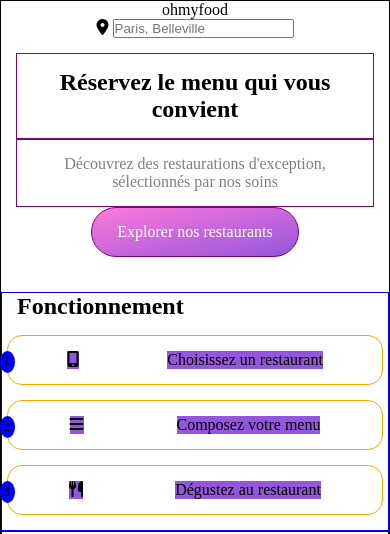
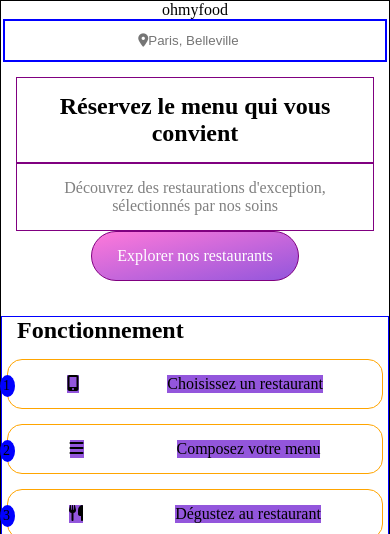
Before and after one commit to emstorms/elomstorm_old_3_13122021, a website: page index.html in a window 390 px wide. Shown: the top 534 px of the page. Drawn offline with Linux system fonts and the light colour scheme.

Commit message:
Location form

```diff
--- a/index.html
+++ b/index.html
@@ -5,7 +5,7 @@
         <link rel="stylesheet" href="css/accueil.css">
         <!-- <meta viewport="width-device" > -->
         <meta name="viewport" content="width=device-width, initial-scale=1">
-        <title>Accueil</title>
+        <title>P3Accueil</title>
     </head>
     <body>
         <header>ohmyfood</header>
@@ -13,8 +13,7 @@
             <div class="discovering__location">
                 <!-- location-searching zone -->
                 <form action="loca.php" method="POST">
-                    <span class="loc_icon"><i class="fa-solid fa-location-dot"></i></span>
-                    <input type="search" value="" placeholder="Paris, Belleville">
+                    <input type="search" value="" placeholder="&#xf3c5;Paris, Belleville" >
                 </form>
             </div>
             <div class="discovering__exploration">
--- a/sass_/_accueil.scss
+++ b/sass_/_accueil.scss
@@ -33,6 +33,29 @@
     display:flex;
     flex-direction: column;
     justify-content:center;
+
+    &__location{
+        width:100%;
+    }
+
+    form{
+        width:100%;
+        padding:0 2px;
+        height:43px;
+    }
+
+
+    /*Search FORM*/
+    input[type="search"]{
+        text-align:center;
+        border:2px solid blue;
+        width:inherit;
+        height:inherit;
+        &::placeholder{
+            font-family: Arial,"FontAwesome";
+        }
+    }
+
 
     &__exploration{
     display:flex;
```
Also changed, not shown: css/accueil.css, 1 other file.
